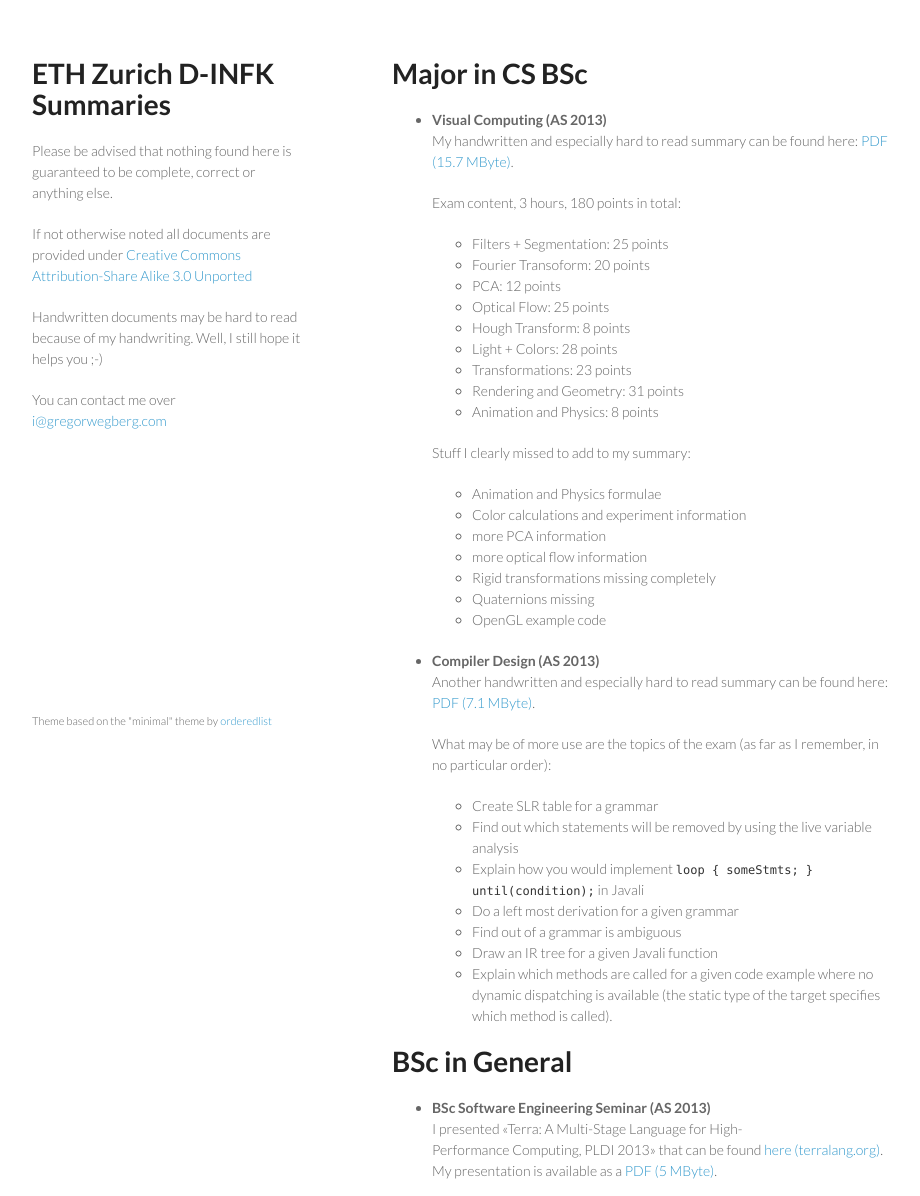
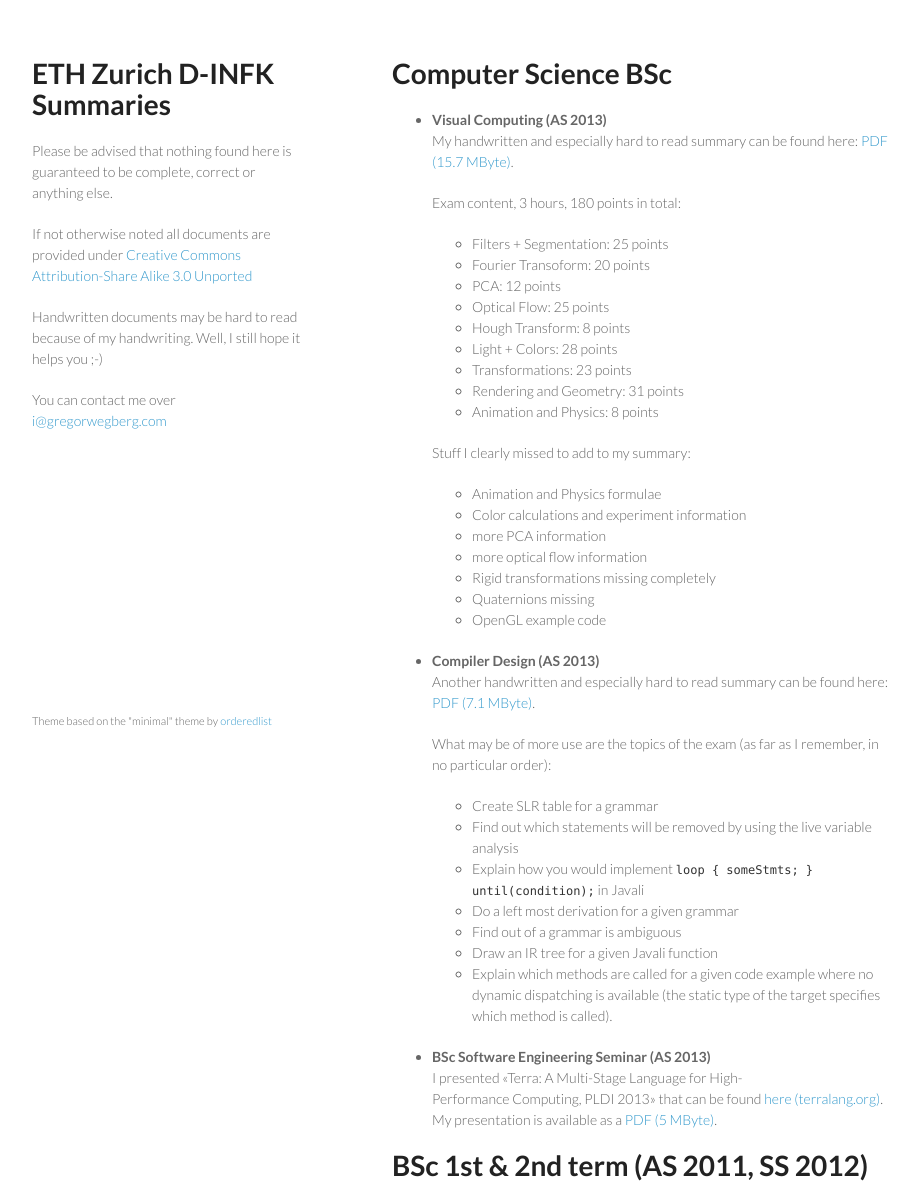
Before and after one commit to groggi/ethzf-webpage, a plain HTML site: page index.html in a window 1280 px wide. Shown: the top 1196 px of the page, without its empty margins (178-1098 px from the left). Drawn offline with Linux system fonts and the light colour scheme.

Commit message:
subject restructured

```diff
--- a/index.html
+++ b/index.html
@@ -30,7 +30,7 @@
 		</p>
       </header>
       <section>
-      		<h1><a name="bsc_major"></a>Major in CS BSc</h1>
+      		<h1><a name="bsc_major"></a>Computer Science BSc</h1>
       		<ul>
       			<li><b>Visual Computing (AS 2013)</b>
       				<p>
@@ -80,9 +80,6 @@
       					</ul>
       				</p>
       			</li>
-      		</ul>
-      		<h1><a name="bsc_gen"></a>BSc in General</h1>
-      		<ul>
       			<li><b>BSc Software Engineering Seminar (AS 2013)</b>
       				<p>
       					I presented «Terra: A Multi­-Stage Language for High­-Performance Computing, PLDI 2013» that can be found <a href="http://terralang.org/publications.html">here (terralang.org)</a>. My presentation is available as a <a href="data/seminar_bsc_terra.pdf">PDF (5 MByte)</a>.
```
